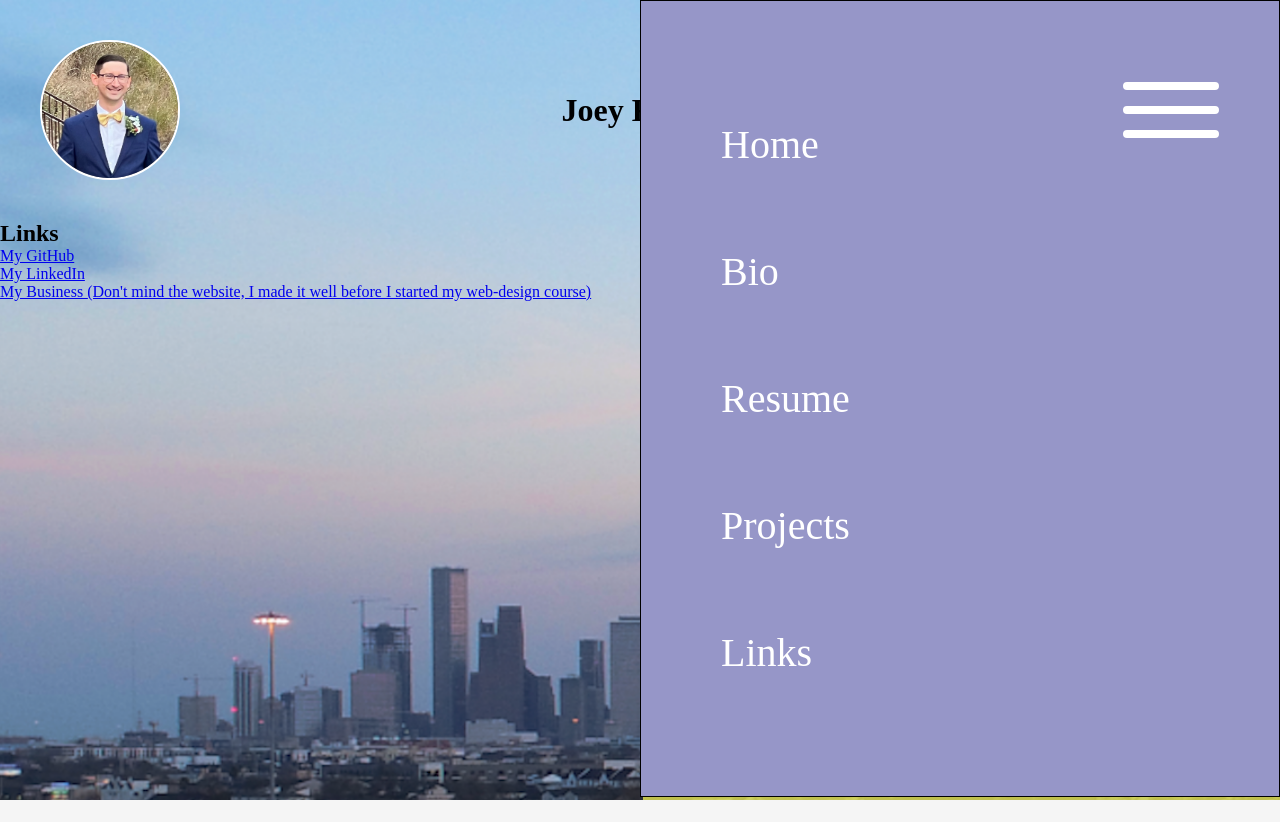
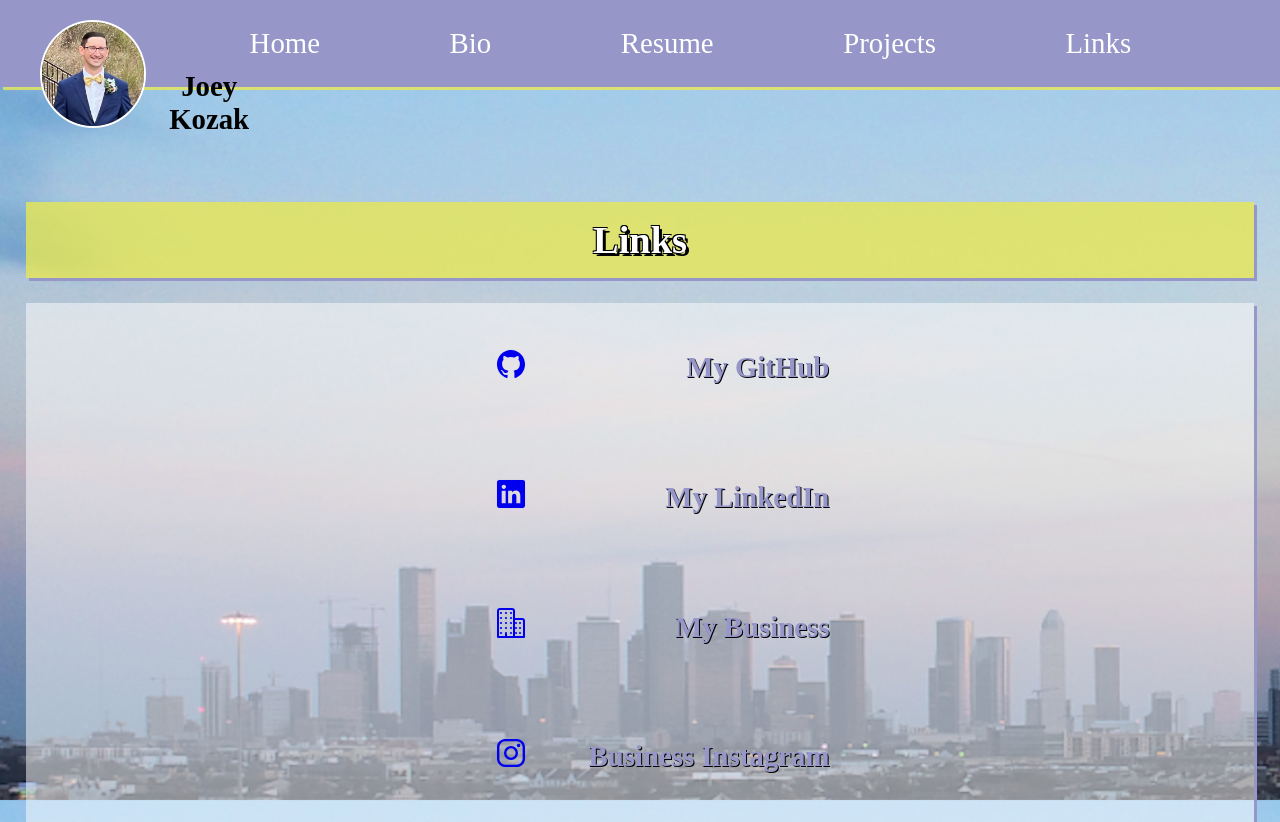
Before and after one commit to jrkozak92/portfolio, a website: page html/links.html in a window 1280 px wide. Before the commit the page ends 800 px from the top, so only its background shows below. Drawn offline with nearby package versions, Linux system fonts and the light colour scheme.

Commit message:
Links, jQuery bug squashing, styling

```diff
--- a/app/app-projects.js
+++ b/app/app-projects.js
@@ -45,12 +45,13 @@ $(() => {
   $('ion-icon').on('click', () => {
     $('#open-nav').slideToggle()
   })
+  let firstLoad = undefined;
   if ( $(window).attr('innerWidth') >= 820 && !firstLoad){
     $('#open-nav').css('display','flex')
   } else {
     $('#open-nav').css('display','none')
   }
-  let firstLoad = false;
+  firstLoad = false;
   $(window).resize(() => {
     if ( $(window).attr('innerWidth') >= 820 ){
       $('#open-nav').css('display','flex')
--- a/app/app.js
+++ b/app/app.js
@@ -38,12 +38,13 @@ $(() => {
     $('ion-icon').on('click', () => {
       $('#open-nav').slideToggle()
     })
+    let firstLoad = undefined;
     if ( $(window).attr('innerWidth') >= 820 && !firstLoad){
       $('#open-nav').css('display','flex')
     } else {
       $('#open-nav').css('display','none')
     }
-    let firstLoad = false;
+    firstLoad = false;
     $(window).resize(() => {
       if ( $(window).attr('innerWidth') >= 820 ){
         $('#open-nav').css('display','flex')
--- a/html/links.html
+++ b/html/links.html
@@ -26,9 +26,12 @@
     <!-- Links go here, might as well include ionicons -->
     <h2 id="link-list-title">Links</h2>
     <ul id="link-container">
-      <li class="list-link"><a href="#" class="link-icon"></a><a href="#" class="link-text">My GitHub</a></li>
-      <li class="list-link"><a href="#" class="link-icon"></a><a href="#" class="link-text">My LinkedIn</a></li>
-      <li class="list-link"><a href="#" class="link-icon"></a><a href="#" class="link-text">My Business <span class="small">(Don't mind the website, I made it well before I started my web-design course)</span></a></li>
+      <li class="list-link"><a href="https://github.com/jrkozak92" class="link-icon"><ion-icon name="logo-github"></ion-icon></a><a href="https://github.com/jrkozak92" class="content-links">My GitHub</a></li>
+      <li class="list-link"><a href="https://www.linkedin.com/in/joeykozak/" class="link-icon"><ion-icon name="logo-linkedin"></ion-icon></a><a href="https://www.linkedin.com/in/joeykozak/" class="content-links">My LinkedIn</a></li>
+      <li class="list-link"><a href="http://jroneaerial.com" class="link-icon"><ion-icon name="business-outline"></ion-icon></a><a href="http://jroneaerial.com" class="content-links">My Business <span class="small">(Don't mind the website, I made it well before I started my web-design course)</span></a></li>
+      <li class="list-link"><a href="https://www.instagram.com/jrone_aerial/" class="link-icon"><ion-icon name="logo-instagram"></ion-icon></a><a href="https://www.instagram.com/jrone_aerial/" class="content-links">Business Instagram</a></li>
+
+
     </ul>
     <script type="module" src="https://unpkg.com/ionicons@5.5.2/dist/ionicons/ionicons.esm.js"></script>
     <script nomodule src="https://unpkg.com/ionicons@5.5.2/dist/ionicons/ionicons.js"></script>
--- a/style/style.css
+++ b/style/style.css
@@ -146,7 +146,8 @@ nav ion-icon {
     transition: all .2s ease-in-out;
     text-shadow: -1vmin -1vmin rgba(150,150,200,.6), 1vmin 1vmin rgba(232,232,86,.6);
     /* stretch goal - have text-shadow animate breifly out and back in on hover, maybe use .hover() jquery
-} */
+*/
+}
 
 .content {
   background-color: rgba(255,255,255,.5);
@@ -167,34 +168,38 @@ nav ion-icon {
 
 #link-list-title {
   font-size:2em;
-  background-color: rgba(255,255,255,.5);
+  background-color: rgba(232,232,86,.8);
+  box-shadow:3px 3px rgba(150,150,200,1);
   padding:1rem;
+  margin:2%;
   text-align:center;
   color:white;
-  margin:2%;
-  text-shadow:1px 1px black, -1px 1px black, 1px -1px black, -1px -1px black;
+  text-shadow:3px 3px black, -1px 1px black, 1px -1px black, -1px -1px black;
 }
 
 #link-container {
+  text-align:center;
+  background-color: rgba(255,255,255,.5);
   list-style:none;
   margin:0 2%;
+  box-shadow:3px 3px rgba(150,150,200,1);
 }
 
 .list-link {
+  display:flex;
+  max-width:350px;
+  flex-flow: row nowrap;
+  justify-content:space-between;
+  align-items:center;
   text-align:left;
   font-size:1.5em;
   padding:1em 1em 1em 2em;
+  margin:0 auto;
 }
 
-.link-text {
-  color:black;
-  text-decoration:none;
-  transition: all .2s linear;
-}
-
-.link-text:hover {
-  color:white;
-  text-shadow:2px 2px rgba(232,232,86,.8);
+.link-icon {
+  font-size:32px;
+  padding:1rem;
 }
 
 .small {
```
